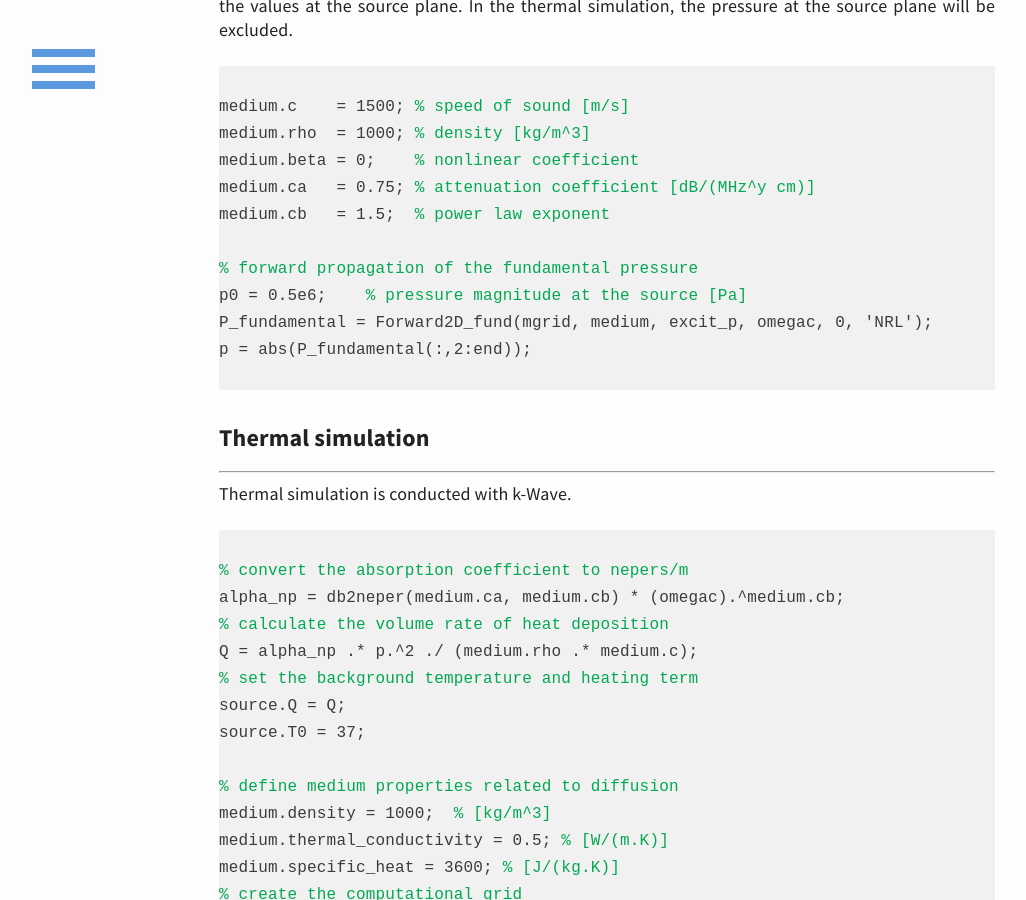
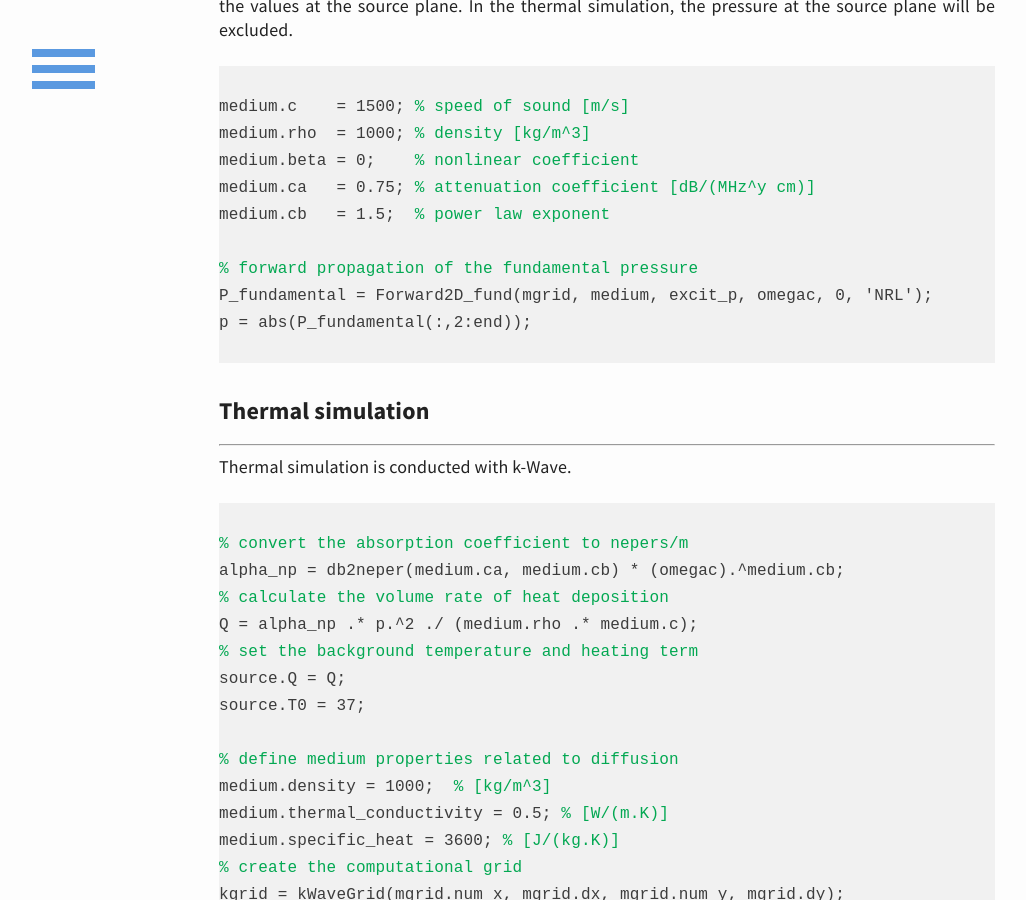
Before and after one commit to m-SOUND/mSOUND, a Jekyll site: the page built from _posts/2019-07-21-combine-k-Wave-diffusion.html, in a window 1280 px wide and 900 px high, scrolled down 603 px. Shown: the whole window, without its empty margins (33-1059 px from the left). Built offline with Jekyll 4.4.1, drawn with Linux system fonts in a browser that asks for light colours.

Commit message:
Update 2019-07-21-combine-k-Wave-diffusion.html

```diff
--- a/_posts/2019-07-21-combine-k-Wave-diffusion.html
+++ b/_posts/2019-07-21-combine-k-Wave-diffusion.html
@@ -29,7 +29,6 @@ medium.ca   = 0.75; <font color="#03a852">% attenuation coefficient [dB/(MHz^y c
 medium.cb   = 1.5;  <font color="#03a852">% power law exponent</font>
 
 <font color="#03a852">% forward propagation of the fundamental pressure</font>
-p0 = 0.5e6;   <font color="#03a852"> % pressure magnitude at the source [Pa] </font>
 P_fundamental = Forward2D_fund(mgrid, medium, excit_p, omegac, 0, 'NRL');
 p = abs(P_fundamental(:,2:end));
 </code>  </pre>
```
